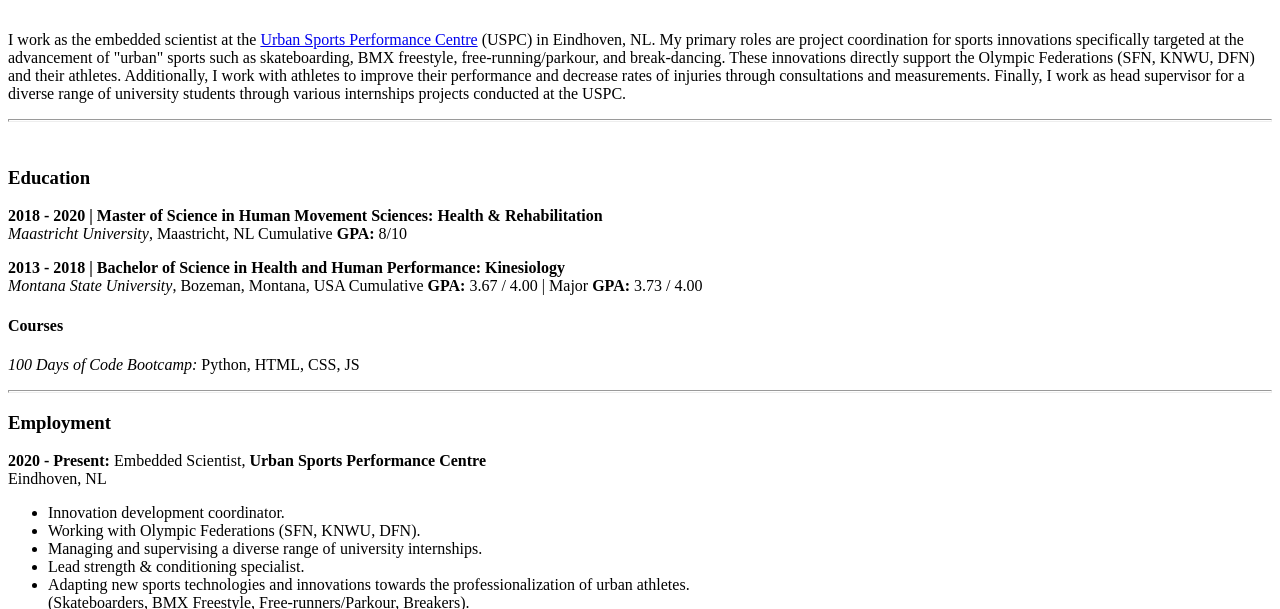
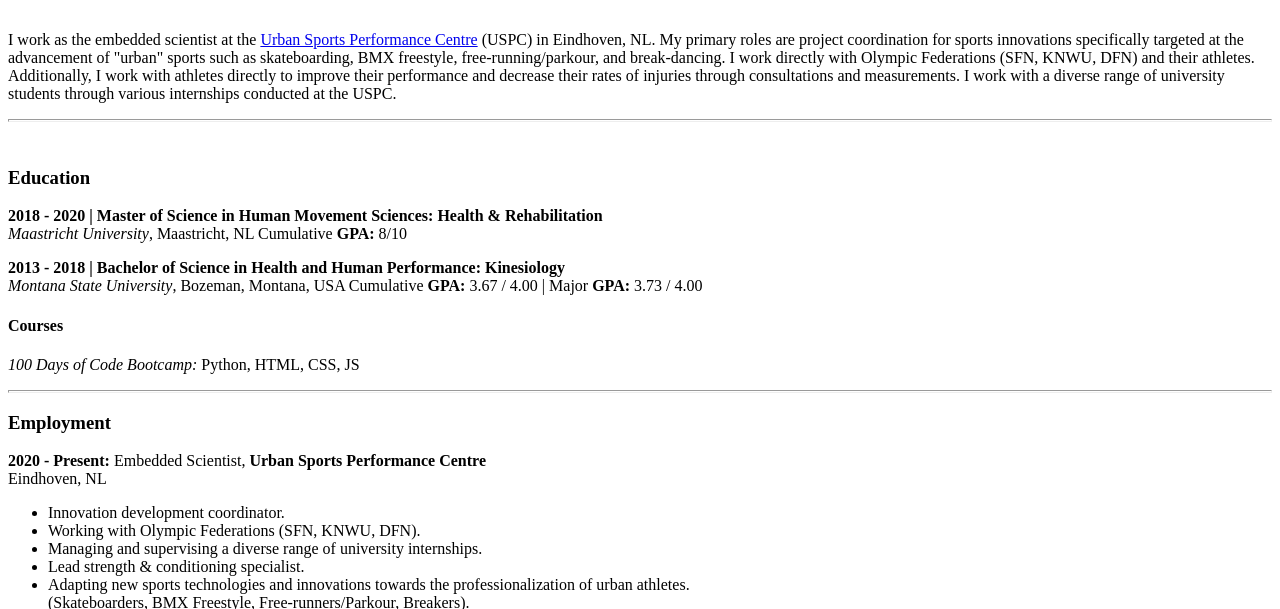
Before and after one commit to RaymundtB/Raymunds_CV, a plain HTML site: page index.html in a window 1280 px wide. Shown: the part 171-780 px from the top of the page. Drawn offline with Linux system fonts and the light colour scheme.

Commit message:
Updated Bio

```diff
--- a/index.html
+++ b/index.html
@@ -22,10 +22,10 @@
         <p>I work as the embedded scientist at the <a href="https://uspc.nl/">Urban Sports Performance Centre</a>
             (USPC) in Eindhoven, NL. My primary roles are project coordination for sports innovations specifically targeted at
             the advancement of "urban" sports such as skateboarding, BMX freestyle, free-running/parkour,
-            and break-dancing. These innovations directly support the Olympic Federations (SFN, KNWU, DFN) and
-            their athletes. Additionally, I work with athletes to improve their performance and decrease rates of injuries through consultations and measurements.
-            Finally, I work as head supervisor for a diverse range of university students through various internships projects
-            conducted at the USPC.</p>
+            and break-dancing. I work directly with Olympic Federations (SFN, KNWU, DFN) and
+            their athletes. Additionally, I work with athletes directly to improve their performance and decrease their
+            rates of injuries through consultations and measurements. I work with a diverse range of university students
+            through various internships conducted at the USPC.</p>
         <hr size="3">
         <br>
 
```
